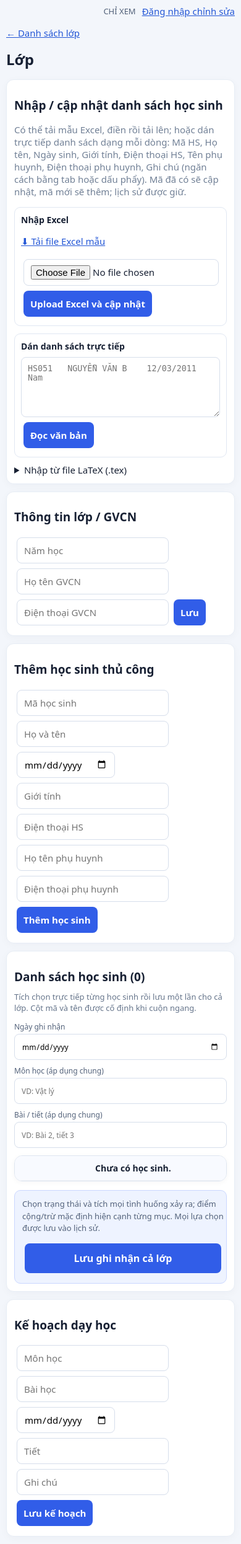
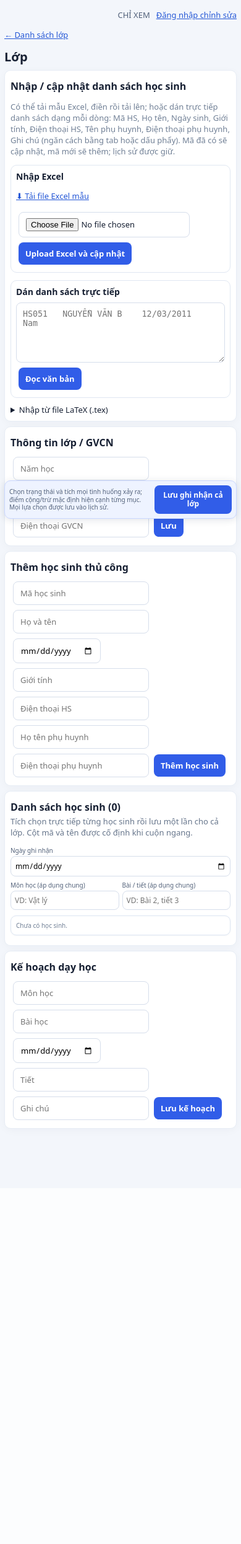
Before and after one commit to pythonminh/diemdanhlophoc, a Flask app: template templates/class.html in a window 390 px wide. Shown: the whole page at 62% size. After the commit the page ends 1824 px from the top, so only its background shows below. Run offline with Flask 3, Linux system fonts and the light colour scheme; the template is opened without the code that fills it, so the values that code supplies are empty.

Commit message:
Add files via upload

```diff
--- a/templates/class.html
+++ b/templates/class.html
@@ -32,35 +32,44 @@ tr.att-late td{background:#fff8e8!important}
 .detail-box{background:white;border:1px solid #e0e7f2;border-radius:10px;padding:12px;min-width:0}
 .detail-box h4{margin:0 0 8px;font-size:14px}.history-item{padding:7px 0;border-bottom:1px dashed #e0e6ef;overflow-wrap:anywhere}
 .history-item:last-child{border:0}.muted{color:#718096}.points{font-weight:800;padding:4px 8px;border-radius:7px;white-space:nowrap}
-@media(max-width:700px){
-  body{margin:0 auto;padding:0 10px;font-size:15px}
-  section{padding:12px;border-radius:12px;margin:12px 0}
-  h1{font-size:24px} h2{font-size:19px}
-  input,select,button,textarea{max-width:100%;min-height:42px}
-  .upload-grid{grid-template-columns:1fr}
-  .quick-head{display:grid;grid-template-columns:1fr;gap:9px}
-  .quick-head label,.quick-head input{width:100%;min-width:0}
-  .table-wrap{overflow:visible;border:0;max-height:none}
-  table,tbody{display:block;width:100%;min-width:0}
-  thead{display:none}
-  tbody tr:not(.detail-row){display:grid;grid-template-columns:1fr;gap:0;margin:0 0 14px;border:1px solid #dfe6f1;border-radius:13px;overflow:hidden;background:#fff;box-shadow:0 2px 9px #1720330a}
-  tbody tr:not(.detail-row) td{display:grid;grid-template-columns:minmax(94px,34%) minmax(0,1fr);gap:10px;align-items:start;min-width:0!important;max-width:none!important;width:100%;padding:10px 12px;border-bottom:1px solid #edf0f5;position:static!important;left:auto!important;box-shadow:none!important;font-size:14px;overflow-wrap:anywhere}
-  tbody tr:not(.detail-row) td:before{content:attr(data-label);font-size:12px;font-weight:750;color:#61708a;line-height:1.45}
-  tbody tr:not(.detail-row) td:nth-child(1){background:#f8faff;font-weight:750}
-  tbody tr:not(.detail-row) td:nth-child(2){background:#f8faff}
-  .student-name{font-size:16px;max-width:100%;overflow-wrap:anywhere;text-align:left}
-  .quick-controls{min-width:0;width:100%}
-  .quick-controls select,.quick-controls input{width:100%;max-width:none;font-size:14px;min-height:42px}
-  .event-checks{grid-template-columns:1fr;min-width:0;width:100%}
-  .event-check{white-space:normal;min-height:38px}
-  .quick-note{max-width:100%!important}
-  .detail-row{display:block;margin:-8px 0 14px}
-  .detail-row td{display:block!important;width:100%;padding:10px!important;position:static!important}
-  .detail-grid{grid-template-columns:1fr}
-  .detail-box{padding:10px}
-  .savebar{position:static;display:flex;flex-direction:column;align-items:stretch;gap:10px;margin-top:12px;padding:12px}
-  .savebar button{width:100%;min-height:48px;font-size:16px}
-  .savebar span{font-size:13px;line-height:1.5}
+@media(max-width:700px){body{margin:10px auto;padding:0 8px}section{padding:11px;border-radius:11px}.table-wrap{max-height:72vh}th,td{padding:8px 9px;font-size:12px}.detail-grid{grid-template-columns:1fr}.detail-box{padding:10px}th:nth-child(2),td:nth-child(2){left:80px;min-width:150px}}
+
+/* Mobile compact layout: one student per compact card, no wide table */
+@media(max-width:600px){
+ body{max-width:100%;margin:0;padding:7px 7px 88px;font-size:13px}
+ section,.card{margin:8px 0;padding:9px;border-radius:10px}
+ h1{font-size:20px;margin:8px 0} h2{font-size:16px;margin:5px 0 8px}
+ .quick-head{display:grid;grid-template-columns:1fr 1fr;gap:5px;margin:7px 0}
+ .quick-head label{font-size:10px;min-width:0}
+ .quick-head label:first-child{grid-column:span 2}
+ .quick-head input{width:100%;max-width:100%;font-size:12px;padding:6px;margin:2px 0}
+ .table-wrap{overflow:visible;max-height:none;border:0;border-radius:0}
+ table,thead,tbody{display:block;width:100%}
+ thead{display:none}
+ tbody tr:not(.detail-row){display:grid;grid-template-columns: minmax(0,1fr) minmax(0,1fr);gap:5px 8px;margin:0 0 7px;padding:8px;border:1px solid #dce5f2;border-radius:9px;background:#fff;box-shadow:0 1px 3px #15284a0a}
+ tbody tr:not(.detail-row) td{display:block;min-width:0!important;max-width:none!important;width:auto!important;padding:0;border:0;position:static!important;background:transparent!important;box-shadow:none!important;font-size:12px;overflow-wrap:anywhere}
+ tbody tr:not(.detail-row) td:nth-child(1){grid-column:1;grid-row:1;font-size:10px;color:#718096}
+ tbody tr:not(.detail-row) td:nth-child(2){grid-column:1 / -1;grid-row:2;font-size:14px;font-weight:700}
+ tbody tr:not(.detail-row) td:nth-child(3){grid-column:1 / -1;grid-row:3}
+ tbody tr:not(.detail-row) td:nth-child(4){grid-column:1 / -1;grid-row:4}
+ tbody tr:not(.detail-row) td:nth-child(5),tbody tr:not(.detail-row) td:nth-child(7),tbody tr:not(.detail-row) td:nth-child(8),tbody tr:not(.detail-row) td:nth-child(9){display:none}
+ tbody tr:not(.detail-row) td:nth-child(6){grid-column:1 / -1;grid-row:5}
+ .quick-controls{min-width:0;width:100%}
+ .quick-controls select,.quick-controls input{width:100%;max-width:100%;padding:7px;font-size:12px;margin:0}
+ .event-checks{min-width:0;grid-template-columns:repeat(2,minmax(0,1fr));gap:4px}
+ .event-check{white-space:normal;min-width:0;padding:4px 5px;font-size:10px;gap:4px}
+ .event-check b{font-size:10px}
+ .event-check input{flex:0 0 auto;width:14px;height:14px}
+ .quick-note{width:100%!important;max-width:100%!important;font-size:11px;padding:6px;margin:4px 0 0}
+ .student-name{font-size:14px;max-width:100%;overflow-wrap:anywhere}
+ .detail-row td{display:block!important;padding:6px!important}
+ .detail-grid{grid-template-columns:1fr;gap:6px}
+ .detail-box{padding:8px}
+ .savebar{position:fixed;left:7px;right:7px;bottom:7px;padding:7px;gap:7px;box-shadow:0 2px 12px #15284a20;align-items:center}
+ .savebar span{font-size:10px!important;line-height:1.25;flex:1}
+ .savebar button{font-size:12px;padding:9px 10px;max-width:125px;line-height:1.15;margin:0}
+ .upload-grid{grid-template-columns:1fr}
+ input,button,select{max-width:100%}
 }
 </style><body><div style="display:flex;justify-content:flex-end;gap:10px;align-items:center;flex-wrap:wrap;margin:8px 0 14px"><span style="font-size:13px;color:#53627a">{{ "ĐANG SỬA" if session.get("can_edit") else "CHỈ XEM" }}</span>{% if session.get("can_edit") %}<a href="/change-password">Đổi mật khẩu</a><form method="post" action="/logout" style="margin:0"><button style="padding:7px 12px">Thoát sửa</button></form>{% else %}<a href="/login">Đăng nhập chỉnh sửa</a>{% endif %}</div><p><a href="/">← Danh sách lớp</a></p><h1>Lớp {{cl.name}}</h1>{% for m in get_flashed_messages() %}<p>{{m}}</p>{% endfor %}<section><h2>Nhập / cập nhật danh sách học sinh</h2>
 <p class="muted">Có thể tải mẫu Excel, điền rồi tải lên; hoặc dán trực tiếp danh sách dạng mỗi dòng: Mã HS, Họ tên, Ngày sinh, Giới tính, Điện thoại HS, Tên phụ huynh, Điện thoại phụ huynh, Ghi chú (ngăn cách bằng tab hoặc dấu phẩy). Mã đã có sẽ cập nhật, mã mới sẽ thêm; lịch sử được giữ.</p>
```
